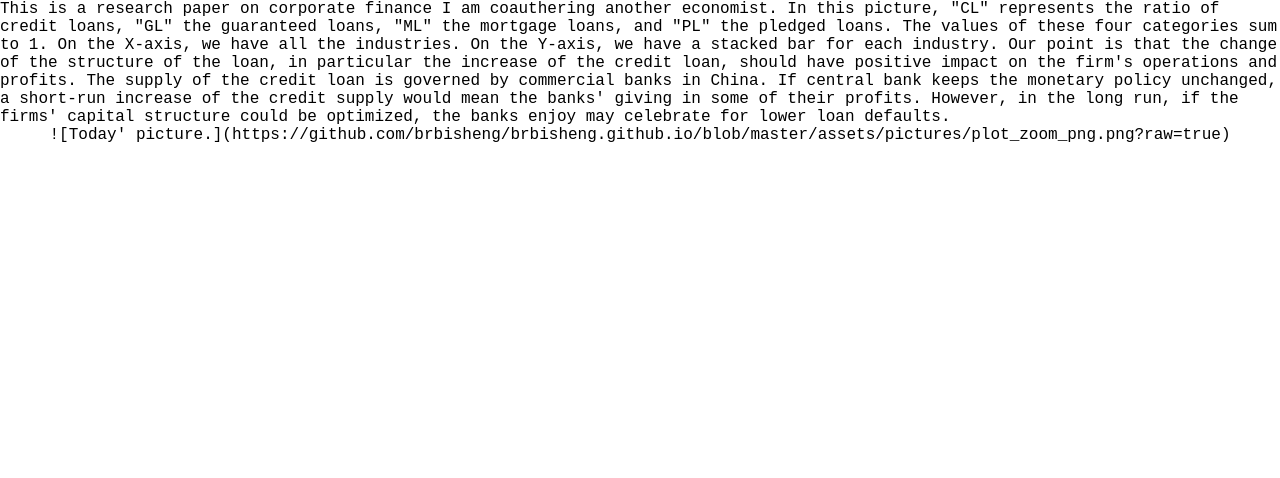
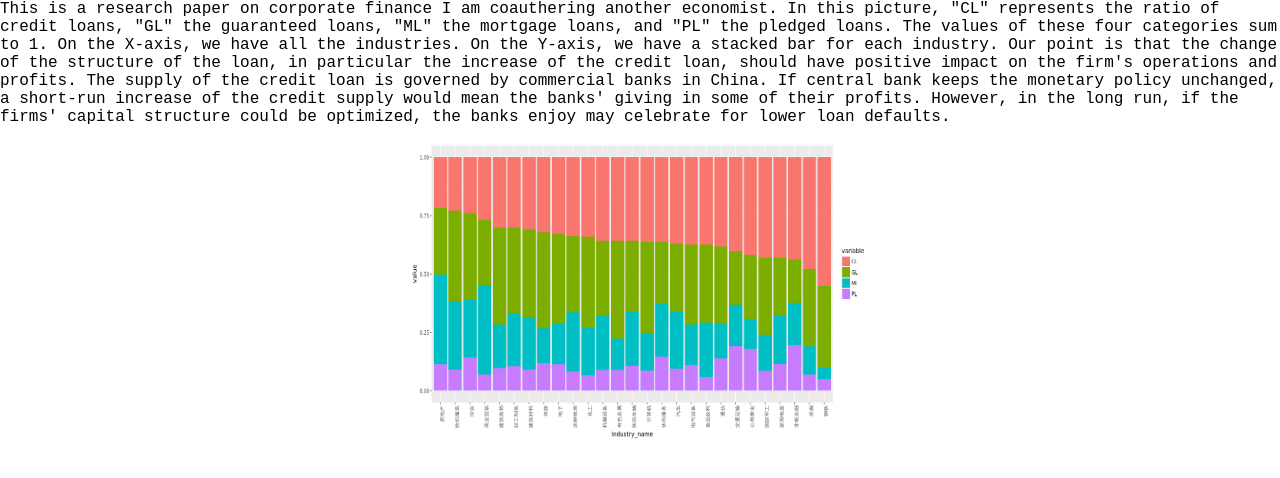
Before and after one commit to brbisheng/brbisheng.github.io, a Jekyll site: the page built from _posts/new/2020-06-06-b1.md, in a window 1280 px wide. Shown: the top 478 px of the page. Built offline with Jekyll 4.4.1, drawn with Linux system fonts in a browser that asks for light colours; nearby versions of some CDN libraries.

Commit message:
Update 2020-06-06-b1.md

```diff
--- a/_posts/new/2020-06-06-b1.md
+++ b/_posts/new/2020-06-06-b1.md
@@ -15,6 +15,6 @@ Our point is that the change of the structure of the loan, in particular the inc
 
 </div>
 
-<div style = "text-align: center">
-![Today' picture.](https://github.com/brbisheng/brbisheng.github.io/blob/master/assets/pictures/plot_zoom_png.png?raw=true)
-</div>
+<p align="center">
+  <img width="460" height="300" src="https://github.com/brbisheng/brbisheng.github.io/blob/master/assets/pictures/plot_zoom_png.png?raw=true">
+</p>
```
